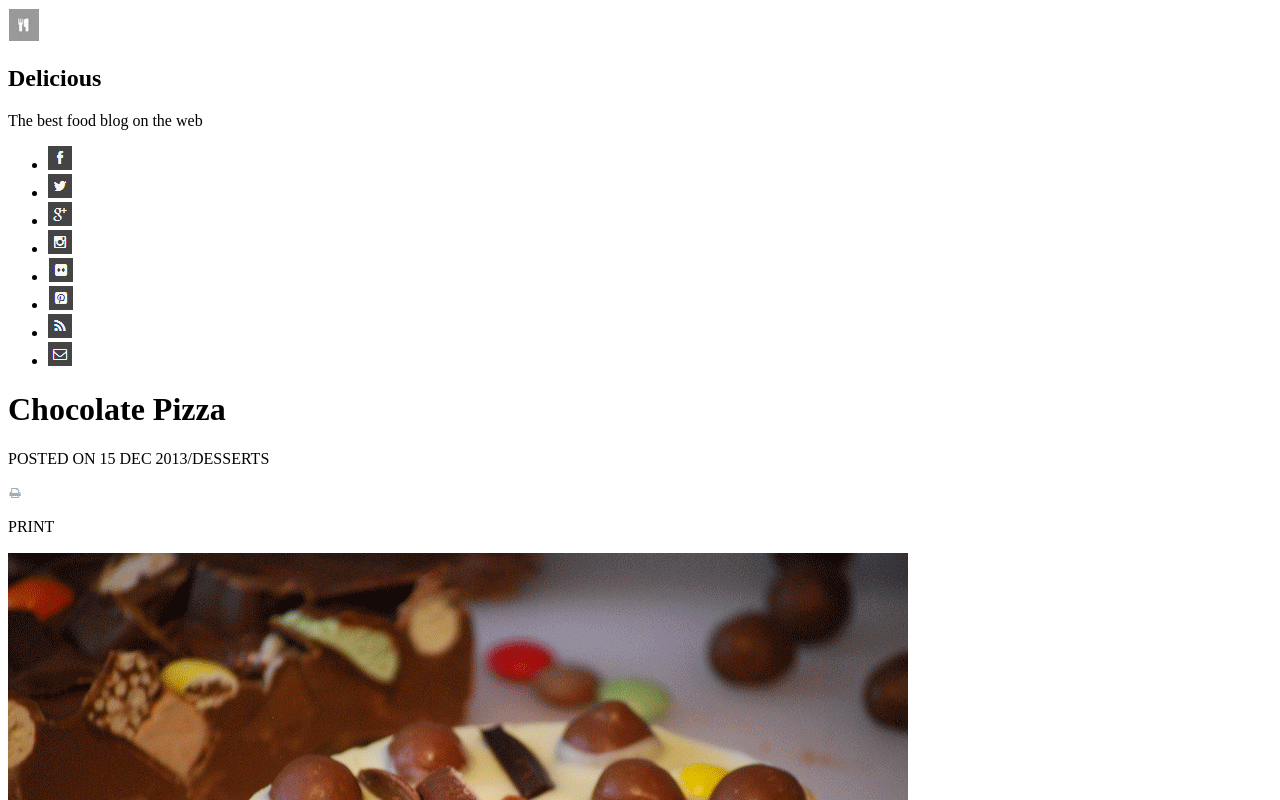
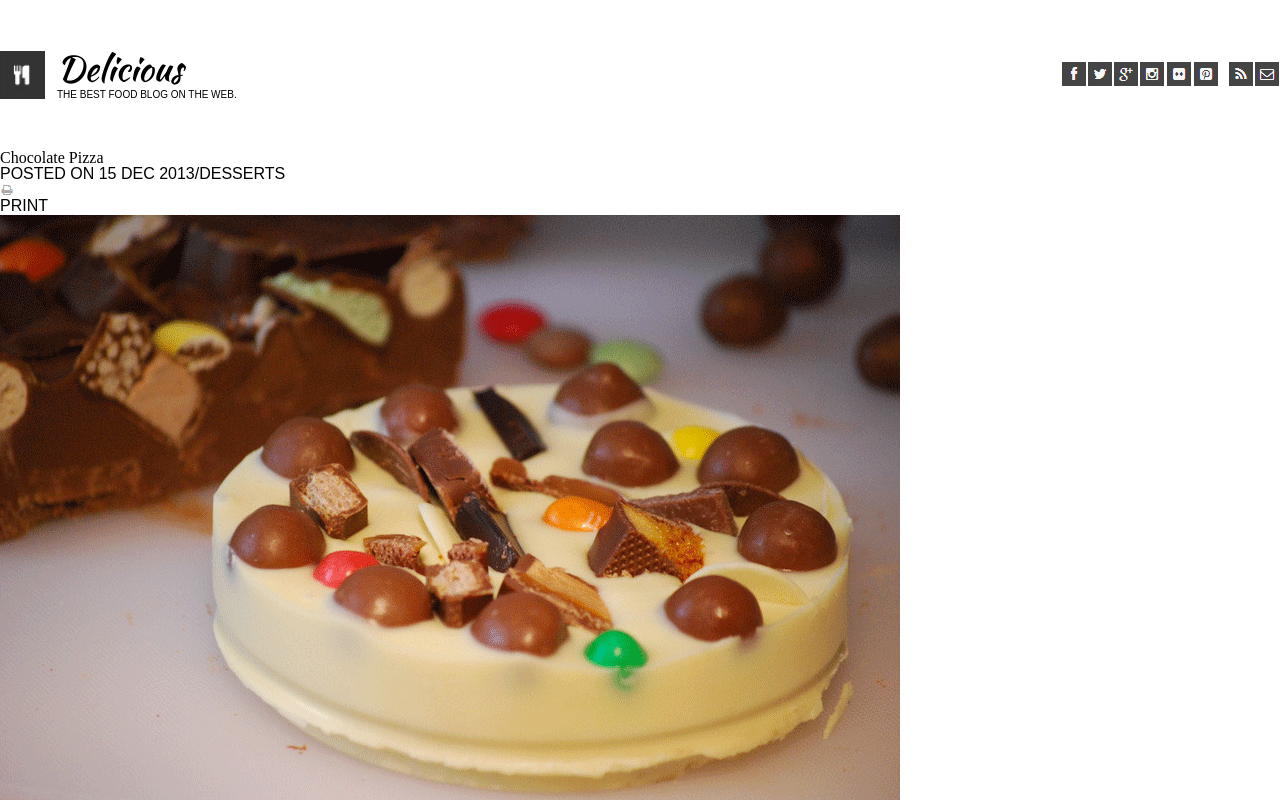
Before and after one commit to mgalush/chocolate-pizza, a plain HTML site: page index.html in a window 1280 px wide. Shown: the top 800 px of the page. Drawn offline with Linux system fonts and the light colour scheme.

Commit message:
finished header without border

```diff
--- a/index.html
+++ b/index.html
@@ -4,12 +4,19 @@
   <meta charset="UTF-8">
   <meta name="viewport" content="width=device-width, initial-scale=1.0">
   <title>Document</title>
+  <link rel="stylesheet" href="reset.css">
+  <link rel="stylesheet" href="style.css">
+  <link href="https://fonts.googleapis.com/css2?family=Kaushan+Script&display=swap" rel="stylesheet">
 </head>
 <body>
   <nav>
-    <img src="assets/small-logo.png">
-    <h2>Delicious</h2>
-    <p>The best food blog on the web</p>
+    <section>
+      <img src="assets/logo.png" class='top-logo'>
+      <section class='nameSection'>
+        <h2 class='delicious'>Delicious</h2>
+        <p class='sansSerif'>THE BEST FOOD BLOG ON THE WEB.</p>
+    </section>
+    </section>
     <ul>
       <li><img src="/assets/fb-icon.png" alt=""></li>
       <li><img src="/assets/twit-icon.png" alt=""></li>
@@ -27,9 +34,9 @@
     <header>
       <h1>Chocolate Pizza</h1>
       <section>
-        <p>POSTED ON 15 DEC 2013/DESSERTS</p>
+        <p class='sansSerif'>POSTED ON 15 DEC 2013/DESSERTS</p>
         <img src="/assets/print-icon.png" alt="">
-        <p>PRINT</p>
+        <p class='sansSerif'>PRINT</p>
       </section>
     </header>
     <img src="/assets/choco-pizza.png" alt="">
--- /dev/null
+++ b/reset.css
@@ -0,0 +1,48 @@
+/* http://meyerweb.com/eric/tools/css/reset/
+   v2.0 | 20110126
+   License: none (public domain)
+*/
+
+html, body, div, span, applet, object, iframe,
+h1, h2, h3, h4, h5, h6, p, blockquote, pre,
+a, abbr, acronym, address, big, cite, code,
+del, dfn, em, img, ins, kbd, q, s, samp,
+small, strike, strong, sub, sup, tt, var,
+b, u, i, center,
+dl, dt, dd, ol, ul, li,
+fieldset, form, label, legend,
+table, caption, tbody, tfoot, thead, tr, th, td,
+article, aside, canvas, details, embed,
+figure, figcaption, footer, header, hgroup,
+menu, nav, output, ruby, section, summary,
+time, mark, audio, video {
+	margin: 0;
+	padding: 0;
+	border: 0;
+	font-size: 100%;
+	font: inherit;
+	vertical-align: baseline;
+}
+/* HTML5 display-role reset for older browsers */
+article, aside, details, figcaption, figure,
+footer, header, hgroup, menu, nav, section {
+	display: block;
+}
+body {
+	line-height: 1;
+}
+ol, ul {
+	list-style: none;
+}
+blockquote, q {
+	quotes: none;
+}
+blockquote:before, blockquote:after,
+q:before, q:after {
+	content: '';
+	content: none;
+}
+table {
+	border-collapse: collapse;
+	border-spacing: 0;
+}
--- a/style.css
+++ b/style.css
@@ -0,0 +1,46 @@
+nav {
+  display: flex;
+  flex-direction: row;
+  height: 150px;
+  justify-content: space-between;
+
+}
+
+.top-logo {
+  height: 48px;
+  width: 45px;
+  margin-right: 12px;
+}
+
+nav > ul {
+  list-style-type: none;
+  display: flex;
+  flex-direction: row;
+}
+
+nav > ul > li {
+  padding: 1px;
+  margin: auto 0px;
+}
+
+nav > ul > li:nth-child(6){
+  padding-right: 10px;
+}
+
+nav > section {
+  display:flex;
+  margin: auto 0px;
+}
+
+.delicious {
+  font-family: 'Kaushan Script', cursive;
+  font-size: 35px;
+}
+.nameSection > p {
+  font-size: 10px;
+  margin-top: 4px;
+}
+
+.sansSerif {
+  font-family: Arial;
+}
```
